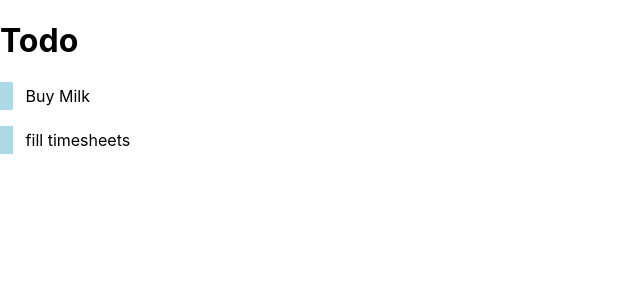
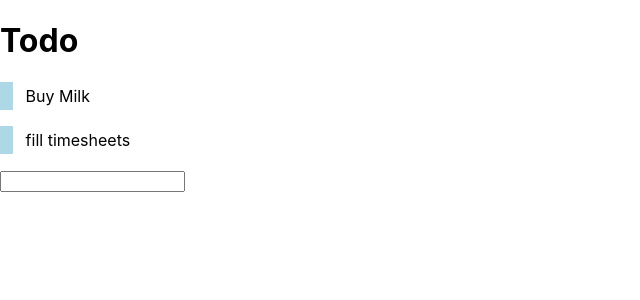
Before and after one commit to melodyni/todo-app-react, a React (Create React App) app: page / in a window 1280 px wide. Shown: the top 300 px of the page, without its empty margins (0-640 px from the left). Built offline with nearby package versions, Linux system fonts and the light colour scheme.

Commit message:
added InputBox component
added addtask in Todo component

```diff
--- /dev/null
+++ b/src/todoComponents/InputBox.js
@@ -0,0 +1,29 @@
+import React from 'react';
+
+class InputBox extends React.Component {
+  constructor(props) {
+    super(props);
+    this.state = { text: '' };
+    this.handleChange = this.handleChange.bind(this);
+    this.handleSubmit = this.handleSubmit.bind(this);
+  }
+
+  handleChange(event) {
+    this.setState({ text: event.target.value });
+  }
+
+  handleSubmit(event) {
+    event.preventDefault();
+    this.props.addTask(this.state.text);
+  }
+
+  render() {
+    return (
+      <form onSubmit={this.handleSubmit}>
+        <input onChange={this.handleChange} value={this.state.text}></input>
+      </form>
+    );
+  }
+}
+
+export default InputBox;
--- a/src/todoComponents/Todo.js
+++ b/src/todoComponents/Todo.js
@@ -1,5 +1,6 @@
 import React from 'react';
 import Task from './Task';
+import InputBox from './InputBox';
 
 class Todo extends React.Component {
   constructor(props) {
@@ -7,12 +8,24 @@ class Todo extends React.Component {
     this.state = {
       tasks: [{ message: 'Buy Milk' }, { message: 'fill timesheets' }],
     };
+    this.addTask = this.addTask.bind(this);
   }
+
+  addTask(task) {
+    const newTask = { message: task };
+    this.setState({ tasks: this.state.tasks.concat(newTask) });
+  }
+
   render() {
     const tasks = this.state.tasks.map((task, index) => (
       <Task task={task} key={index} id={index} />
     ));
-    return <div>{tasks}</div>;
+    return (
+      <div>
+        {tasks}
+        <InputBox addTask={this.addTask} />
+      </div>
+    );
   }
 }
 
```
